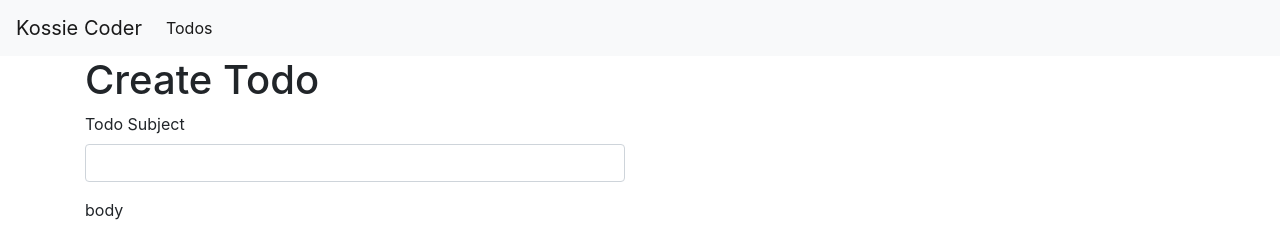
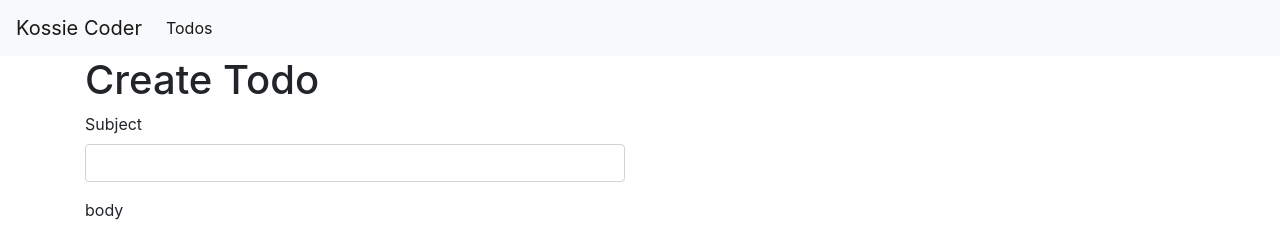
Before and after one commit to sujinJG/vue-study, a Vue app: page /todos in a window 1280 px wide. Both pictures are taken after typing "Sample" into the empty fields and a click on the button "create Todo". Shown: the top 228 px of the page. Built offline with nearby package versions, Linux system fonts and the light colour scheme; no server answers; data requests are answered from the project's data file.

Commit message:
71 useContext

```diff
--- a/db.json
+++ b/db.json
@@ -21,13 +21,13 @@
       "id": 17
     },
     {
-      "subject": "create todo",
+      "subject": "create todo123",
       "completed": false,
-      "body": "1",
+      "body": "1123",
       "id": 18
     },
     {
-      "subject": "11234",
+      "subject": "123",
       "completed": false,
       "body": "11234",
       "id": 19
--- a/src/components/DeleteModal.vue
+++ b/src/components/DeleteModal.vue
@@ -26,7 +26,8 @@
     components:{
         Modal
     },
-    setup(props, { emit }) {
+    setup() {
+        const {emit} = getCurrentInstance();
         const onClose =()=> {
             emit("close");
         }
--- /dev/null
+++ b/src/components/Input.vue
@@ -0,0 +1,44 @@
+<template>
+    <div class="form-group">
+        <label>{{ lable }}</label>
+        <input :value="subject" @input="onInput" type="text" class="form-control" />
+        <div v-if="error" class="text-red">{{error}}</div>
+    </div>
+</template>
+
+<script>
+import {getCurrentInstance} from 'vue';
+export default {
+    props: {
+        lable:{
+            type: String,
+            required: true
+        },
+        error:{
+            type: String,
+            required: true
+        },
+        subject:{
+            type: String,
+            required: true
+        },
+    },
+
+    setup(){
+        const {emit} = getCurrentInstance(); // emit을 구조분해하여 가져옴(setup()에서 props를 사용하지 않고 emit만 사용할 경우)
+        const onInput=(e)=>{
+            emit('update:subject', e.target.value);
+        }
+
+        return {
+            onInput
+        }
+    }
+}
+</script>
+
+<style scoped>
+    .text-red{
+        color:red;
+    }
+</style>
--- a/src/components/Modal.vue
+++ b/src/components/Modal.vue
@@ -23,7 +23,8 @@
 
 <script>
 export default {
-    setup(props, { emit }) {
+    setup() {
+        const {emit} = getCurrentInstance();
         const onClose =()=> {
             emit("close");
         }
--- a/src/components/TodoForm.vue
+++ b/src/components/TodoForm.vue
@@ -4,11 +4,16 @@
     <form v-else @submit.prevent="onSave">
         <div class="row">
             <div class="col-6">
-                <div class="form-group">
+                <Input
+                    lable="Subject"
+                    v-model:subject = "todo.subject"
+                    :error="subjectErr"
+                />
+                <!-- <div class="form-group">
                     <label> Todo Subject</label>
                     <input v-model="todo.subject" type="text" class="form-control" />
                     <div v-if="subjectErr" class="text-red">{{subjectErr}}</div>
-                </div>
+                </div> -->
             </div>
             <div v-if="editing" class="col-6">
                 <div class="form-group">
@@ -46,14 +51,16 @@
 import axios from "axios";
 import { useRoute, useRouter} from "vue-router";
 import { ref } from "@vue/reactivity";
-import { computed } from "vue";
+import { computed, onUpdated } from "vue";
 import _ from "lodash";
 import Toast from "@/components/Toast.vue";
 import {useToast} from "@/composables/toast";
+import Input from '@/components/Input.vue';
 
 export default {
   components: {
     Toast,
+    Input
   },
   props: {
     editing : {
@@ -155,7 +162,7 @@
       showToast,
       toastMessage,
       toastAlertType,
-      subjectErr
+      subjectErr,
     };
   },
 };
--- a/src/components/TodoList.vue
+++ b/src/components/TodoList.vue
@@ -41,7 +41,7 @@
 <script>
   import {useRouter} from 'vue-router';
   import Modal from '@/components/DeleteModal.vue'
-  import {ref} from 'vue';
+  import {ref, getCurrentInstance} from 'vue';
   import List from '@/components/List.vue'
 
   export default {
@@ -58,7 +58,8 @@
       },
       emits: ['toggle-todo', 'delete-todo'],
       // setup(props, context){
-      setup(props, {emit}){
+      setup(){
+        const {emit} = getCurrentInstance();
         const router = useRouter();
         const showModal = ref(false);
         const todoDeleteId = ref(null);
--- a/src/components/TodoSimpleForm.vue
+++ b/src/components/TodoSimpleForm.vue
@@ -26,7 +26,8 @@
     import { ref } from 'vue';
     export default{
       emits: ['add-todo'],
-      setup(props, context){ //context < 부모컴포넌트로 데이터를 보낼때 필요
+      setup(){ //context < 부모컴포넌트로 데이터를 보낼때 필요
+          const {emit} = getCurrentInstance();
           const todo = ref('');
           const hasError = ref(false);
 
@@ -34,7 +35,7 @@
               if(todo.value === ''){
               hasError.value = true;
               }else{
-                  context.emit('add-todo', {
+                  emit('add-todo', {
                       id: Date.now(),
                       subject: todo.value,
                       completed: false
```
